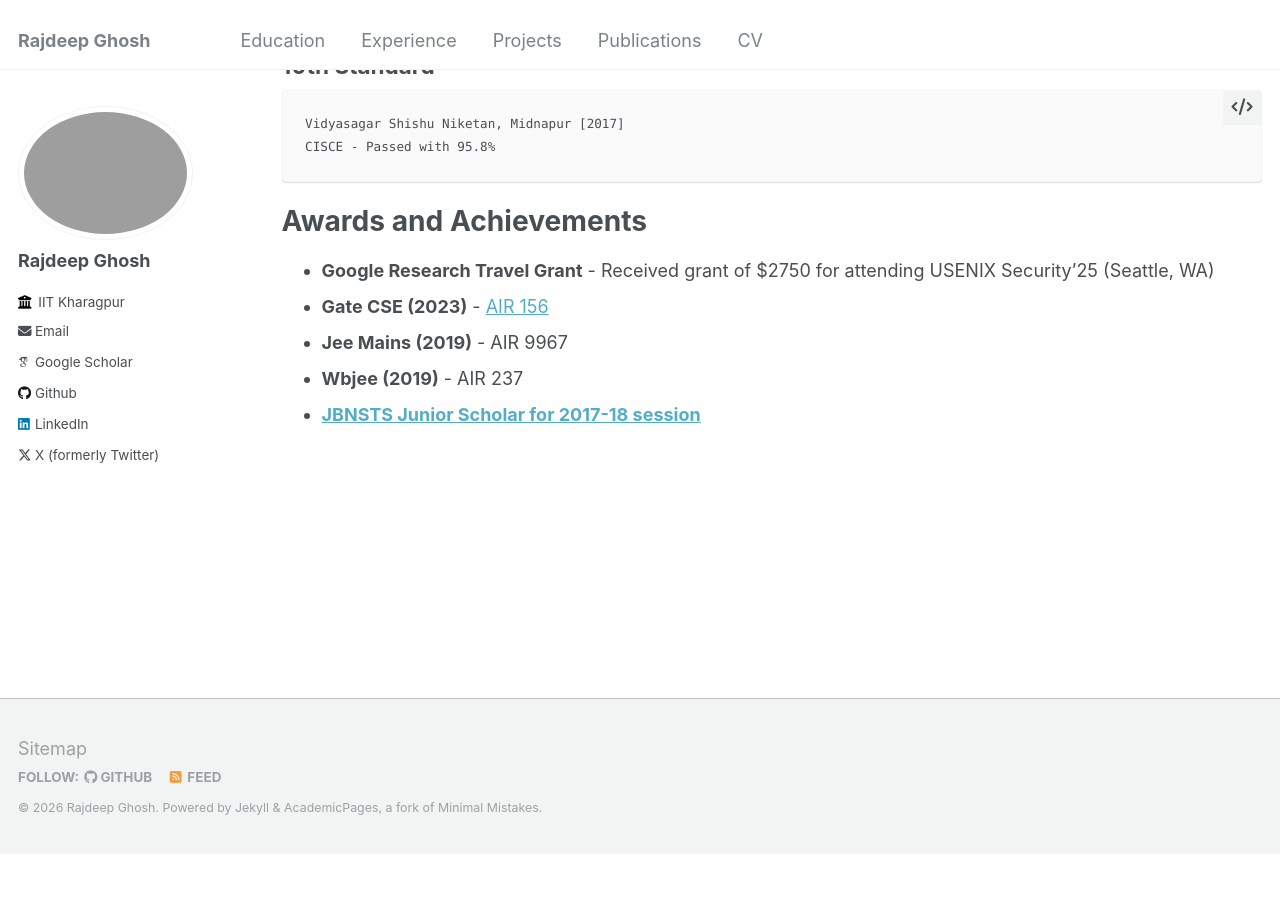
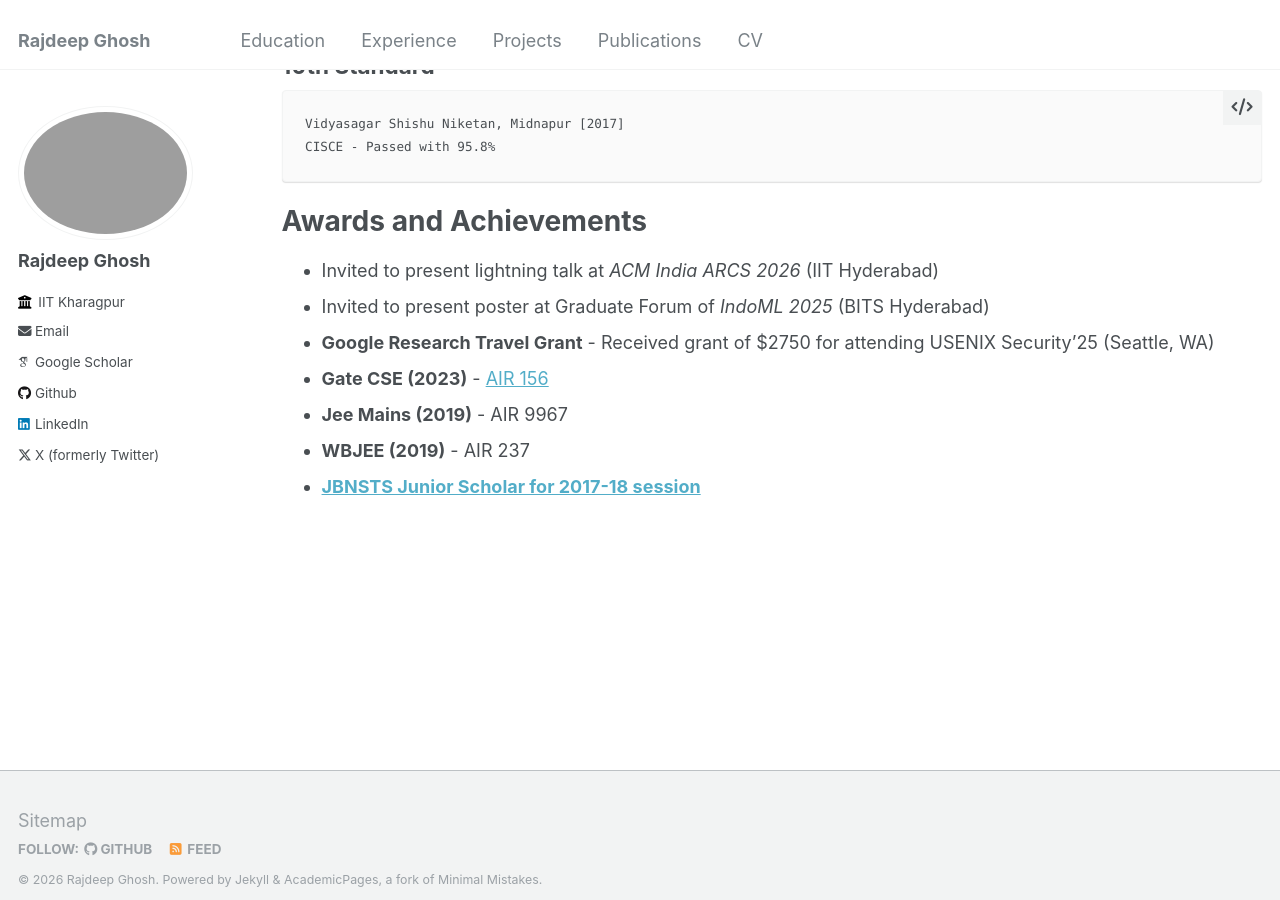
Before and after one commit to Rajdeep-G/Rajdeep-G.github.io, a Jekyll site: the page built from _pages/education.md, in a window 1280 px wide and 900 px high, scrolled down 922 px. Built offline with Jekyll 4.4.1, drawn with Linux system fonts in a browser that asks for light colours; some web fonts are replaced; before the commit the page ends 1775 px from its top, so only the background shows below that.

Commit message:
Update education.md

````diff
--- a/_pages/education.md
+++ b/_pages/education.md
@@ -44,9 +44,10 @@ CISCE - Passed with 95.8%
 ```
 
 # Awards and Achievements
-
+- Invited to present lightning talk at _ACM India ARCS 2026_ (IIT Hyderabad)
+- Invited to present poster at Graduate Forum of _IndoML 2025_ (BITS Hyderabad)
 - **Google Research Travel Grant** - Received grant of $2750 for attending USENIX Security'25 (Seattle, WA)
 - **Gate CSE (2023)** - [AIR 156](https://drive.google.com/file/d/1uHAMoFyOYcbE8NzS1D9dwD9nZgzxKKlK/view?usp=drive_link){:target="_blank"}
 - **Jee Mains (2019)** - AIR 9967
-- **Wbjee (2019)** - AIR 237
+- **WBJEE (2019)** - AIR 237
 - **[JBNSTS Junior Scholar for 2017-18 session](https://drive.google.com/file/d/1b8An-hyBRE_MPox0lV5uVKitJtZh0bPp/view?usp=drive_link){:target="_blank"}**
````
